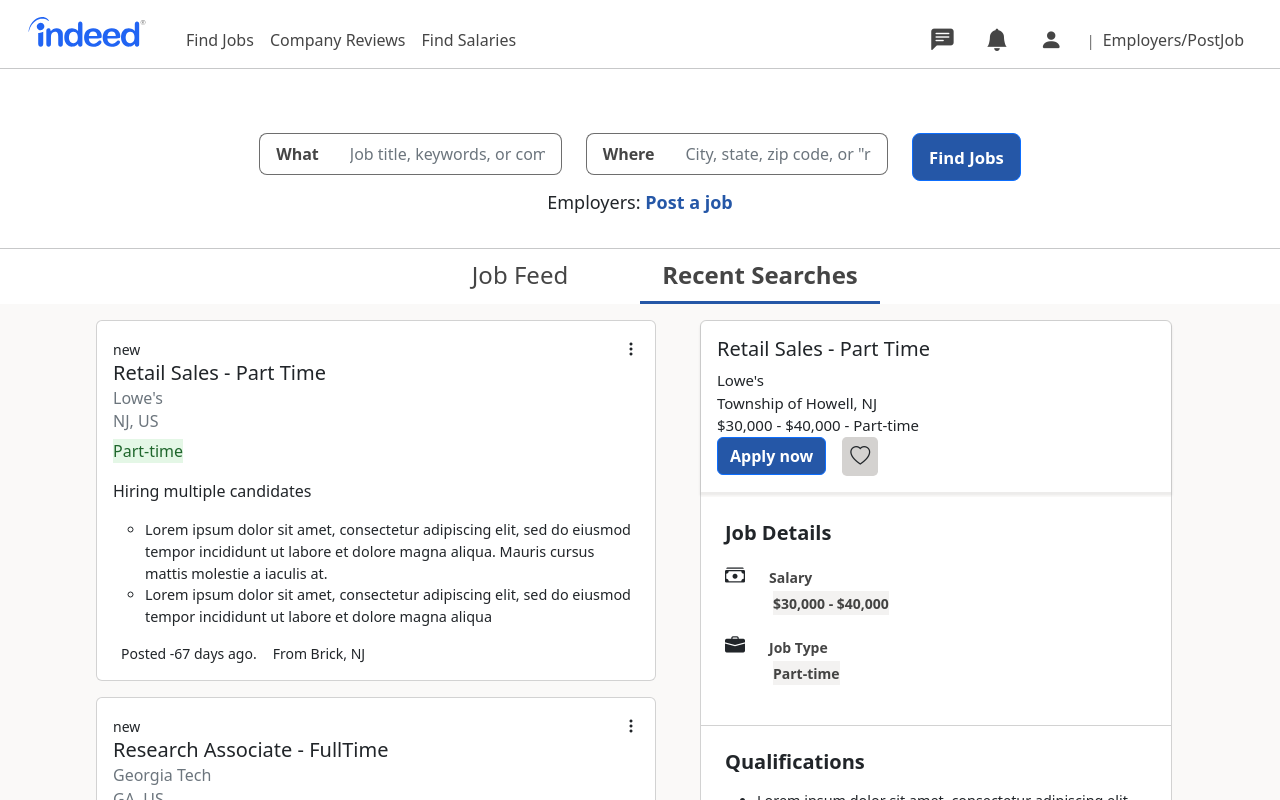
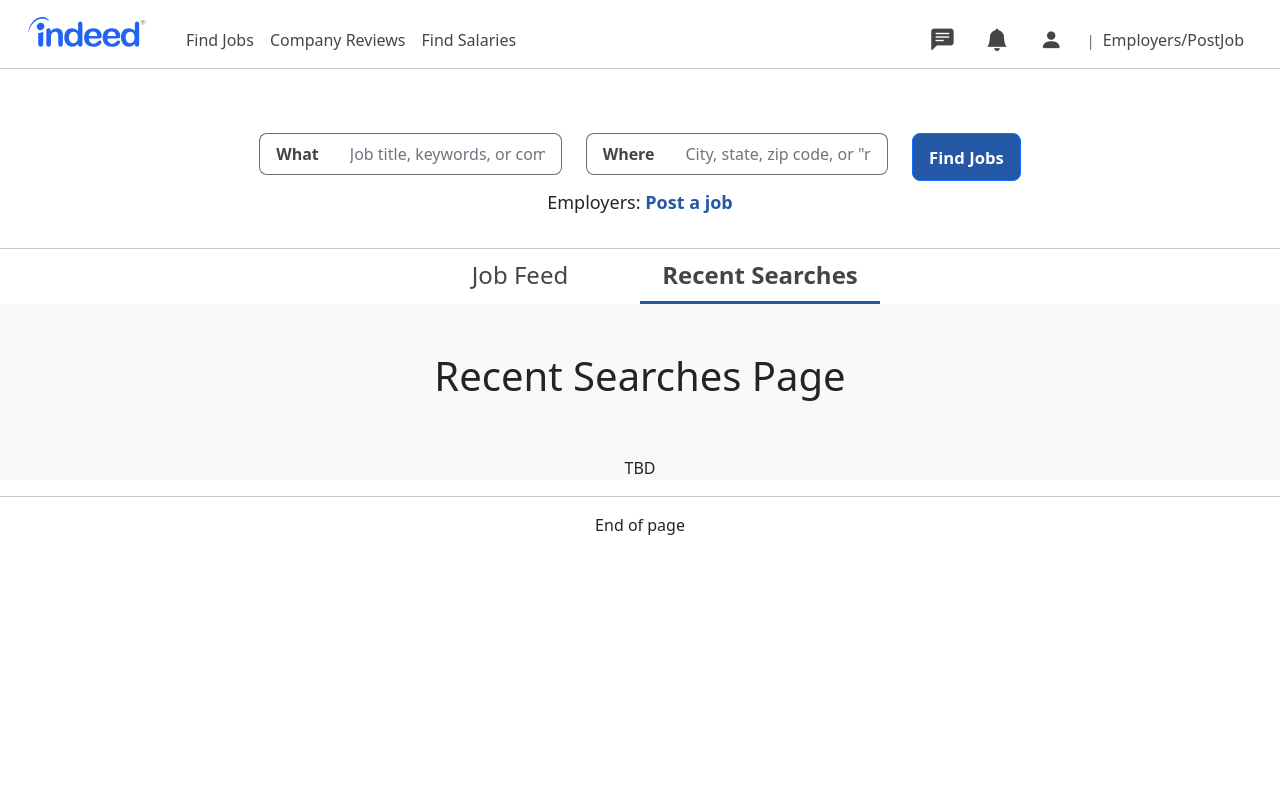
Before and after one commit to KennyKenzi/IndeedCopyFE, a React (Create React App) app: page / in a window 1280 px wide. Both pictures are taken after a click on the item "Recent Searches". Shown: the top 800 px of the page. Built offline with nearby package versions, Linux system fonts and the light colour scheme.

Commit message:
more bootstrap and css

```diff
--- a/package.json
+++ b/package.json
@@ -14,6 +14,7 @@
     "react-bootstrap": "^2.6.0",
     "react-dom": "^18.1.0",
     "react-icons": "^4.4.0",
+    "react-router-dom": "^6.4.3",
     "react-scripts": "^5.0.1",
     "web-vitals": "^2.1.4",
     "yarn": "^1.22.19"
--- a/src/App.js
+++ b/src/App.js
@@ -1,4 +1,10 @@
 import React, {useContext, useEffect} from 'react';
+import {
+  BrowserRouter as Router,
+  Switch,
+  Route,
+  Link
+} from "react-router-dom";
 import MainContext from './component/MainBody/MainState'
 import MainState from './component/MainBody/MainState';
 import Navbar from './component/Navbar/Navbar'
@@ -6,6 +12,7 @@
 import NavTest from './component/Navbar/NavTest';
 import Tab from './component/Tab/Tab'
 import MainBody from './component/MainBody/MainContainer'
+import TabState from './component/Tab/TabState';
 
 
 
@@ -28,22 +35,29 @@
 
     return (
 
-
+     <Router>
         <div>
               <MainState>
+              <TabState>
+
                 <Navbar/>
                 <hr className='app__navbar-hr-nogap'/>
                 <NavbarSearch/>
                 <hr className='app__navbar-hr-thickgap'/>
+
                 <Tab/>
-              <MainBody></MainBody>
+
+              <MainBody/>
+
               <hr/>
               <div className='text-center'>
                 End of page
+              </div>
 
-            </div>
+              </TabState>
               </MainState>
         </div>
+      </Router>
 
     )
 
--- a/src/component/MainBody/MainContainer.js
+++ b/src/component/MainBody/MainContainer.js
@@ -2,31 +2,34 @@
 import MainJobDescription from './MainJobDescription'
 import MainJobList from './MainJobList'
 import { MainContext } from './MainState'
+import RecentSearches from './RecentSearches'
+import { TabContext } from '../Tab/TabState'
 
 
 
  const MainContainer =()=> {
     const mainContext = useContext(MainContext)
+    const tabContext = useContext(TabContext)
 
     const {windowSize, isJobClicked, istoggleClicked} = mainContext
+    const {currentTab} = tabContext
 
             const styleSwitch=(arg)=>{
-
-            if (windowSize.innerWidth<650 && isJobClicked){
-
-                return arg
-            }else{
-                return ""
+                if (windowSize.innerWidth<650 && isJobClicked){
+                    return arg
+                }else{
+                    return ""
+                }
             }
-
-        }
 
 
 
   return (
     <div className='mainbody__container container-fluid'>
         {/* <div className={istoggleClicked?"background__overlay": ""} ></div> */}
-        <div className='row mainbody__container-row justify-content-between'>
+
+
+{  currentTab ==="jobfeed" ? (<div className='row mainbody__container-row justify-content-between'>
             <div className='col mx-3 p-0 col-md-7 col-lg-6'style={{display: styleSwitch("none")}} >
                 <div className='' >
                     <MainJobList/>
@@ -37,7 +40,12 @@
                     <MainJobDescription />
                 </div>
             </div>
-        </div>
+        </div>)
+        : currentTab ==="recentsearches" ? <RecentSearches/> : ""
+    }
+
+
+
     </div>
   )
 }
--- /dev/null
+++ b/src/component/MainBody/RecentSearches.js
@@ -0,0 +1,13 @@
+import React from 'react'
+
+const RecentSearches=()=> {
+  return (
+    <div>
+        <h1 className='text-center p-5'>Recent Searches Page</h1>
+        <p  className='text-center' >TBD</p>
+    </div>
+
+  )
+}
+
+export default  RecentSearches
--- a/src/component/Tab/Tab.js
+++ b/src/component/Tab/Tab.js
@@ -1,10 +1,13 @@
-import React, { useState } from 'react'
-// import '../../css/Tab.css'
+import React, { useState , useContext} from 'react'
+import { TabContext } from './TabState'
 
 
 
 const Tab=()=>{
     const [activeTab, setActiveTab] = useState('jobfeed')
+
+    const tabContext = useContext(TabContext)
+    const {tabClicked} = tabContext
 
 
 
@@ -12,6 +15,7 @@
      const clickTab=(e)=>{
         console.log(e.target.id)
         setActiveTab( e.target.id)
+        tabClicked(e.target.id)
     }
 
 
--- /dev/null
+++ b/src/component/Tab/TabState.js
@@ -0,0 +1,52 @@
+
+import React, {createContext, useReducer, useEffect} from 'react'
+import { fakedata } from '../../config/randomData'
+import {CLICK_TAB} from '../../types'
+
+//context. Will move to new js file eventually
+export const TabContext = createContext();
+
+//mainReducer. Will move to new  js file eventually
+const tabReducer = (state, action)=>{
+    switch(action.type){
+        case CLICK_TAB:
+            return{
+                ...state,
+                currentTab: action.payload,
+            }
+
+
+        default:
+            return state
+    }
+}
+
+
+
+ const TabState=(props)=>{
+
+        const initialState={
+            currentTab: "jobfeed"
+        }
+        const [state, dispatch] = useReducer(tabReducer, initialState)
+
+        const tabClicked = (arg)=>{
+            dispatch({
+                type: CLICK_TAB,
+                payload: arg
+            })
+        }
+
+
+
+  return (
+    <TabContext.Provider value={{
+       tabClicked,
+       currentTab: state.currentTab
+    }}>
+        {props.children}
+    </TabContext.Provider>
+  )
+}
+
+export default TabState
--- a/src/scss/_custom.scss
+++ b/src/scss/_custom.scss
@@ -5,6 +5,8 @@
 
 
 @media (max-width: 992px) {
+
+    @media (min-width: 768px) {
     .navbar-collapse {
         position: absolute;
         top: 5rem;
@@ -29,6 +31,7 @@
         left: 50%;
     }
 }
+}
 // button.navbar-toggler{
 //     border: none
 // }
--- a/src/types.js
+++ b/src/types.js
@@ -3,5 +3,7 @@
 export const CLICK_JOB= "CLICK_JOB"
 export const CLICK_TOGGLE= "CLICK_TOGGLE"
 
+export const CLICK_TAB= "CLICK_TAB"
+
 
 //IMPORT INTO REDUCER LATER
```
Also changed, not shown: src/css/App.css, 1 other file (tests, documents, lock files or other folders). Lines whose indentation alone changed are shown as unchanged.
